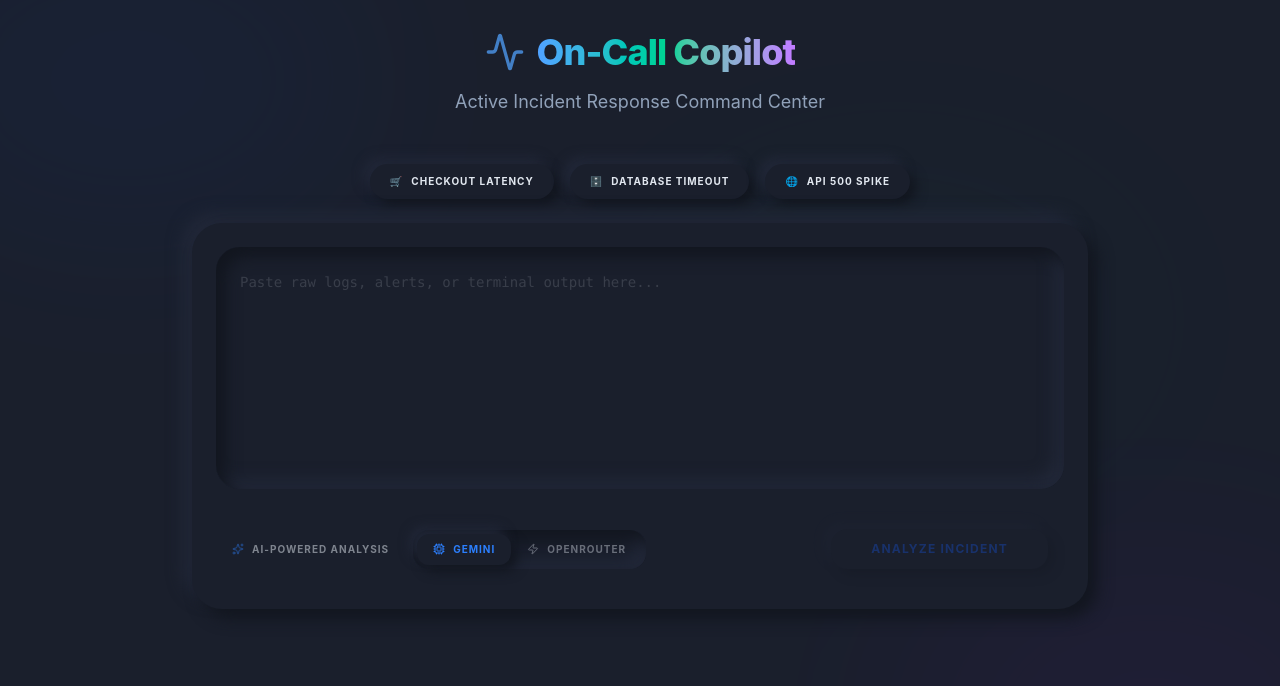
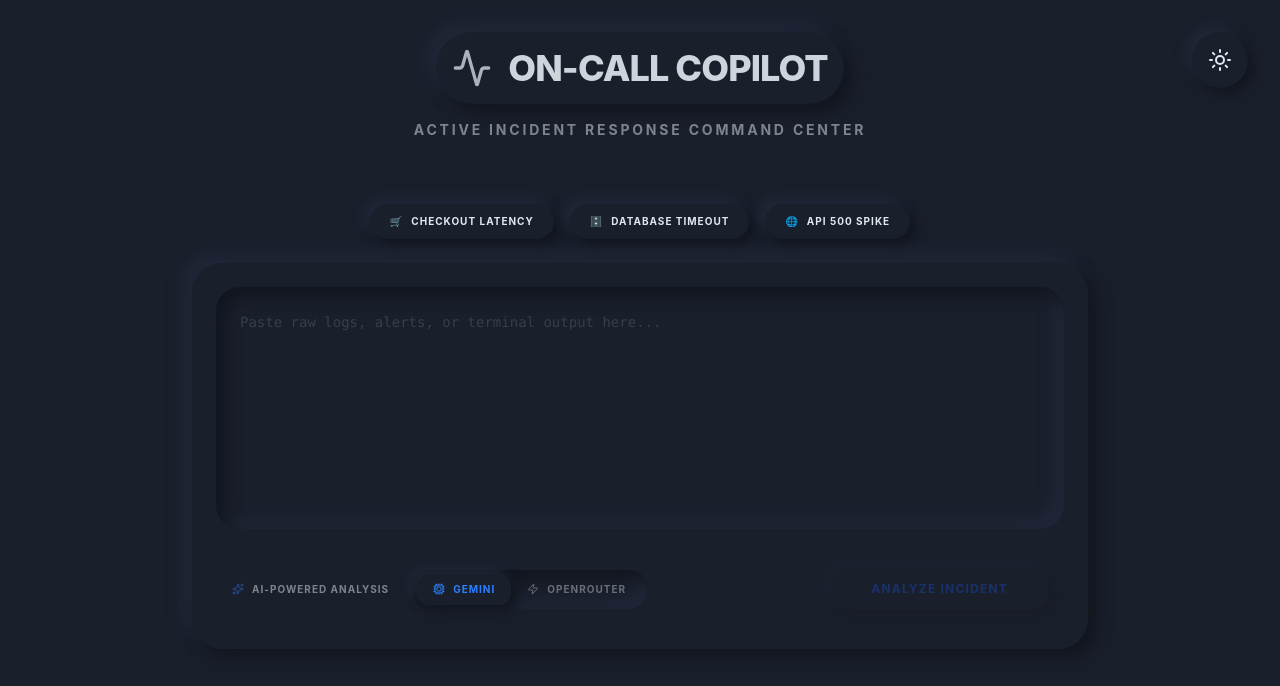
Before and after one commit to QBT-VinayAdiga/on-call-agent, a React (Vite) app in the folder frontend/: page / in a window 1280 px wide. Shown: the top 686 px of the page. Built offline with nearby package versions, Linux system fonts and the light colour scheme.

Commit message:
feat: add ThemeToggle and final neumorphic polish

```diff
--- a/frontend/src/App.tsx
+++ b/frontend/src/App.tsx
@@ -1,6 +1,7 @@
 import { useState, useEffect } from 'react';
 import { MagicBox } from './components/MagicBox';
-import { GlassCard } from './components/GlassCard';
+import { NeuCard } from './components/NeuCard';
+import { ThemeToggle } from './components/ThemeToggle';
 import { useIncidentAnalysis } from './hooks/useIncidentAnalysis';
 import { Activity, LayoutDashboard, MessageSquare, ClipboardList, AlertCircle } from 'lucide-react';
 
@@ -19,20 +20,17 @@ function App() {
 
   return (
     <div className="min-h-screen p-8 relative overflow-hidden transition-colors duration-300">
-      {/* Background Auroras */}
-      <div className="aurora top-[-10%] left-[-10%] bg-blue-600/30" />
-      <div className="aurora bottom-[-10%] right-[-10%] bg-purple-600/30" />
-      <div className="aurora top-[20%] right-[10%] bg-emerald-600/20" />
+      <ThemeToggle theme={theme} onToggle={toggleTheme} />
 
       <div className="max-w-7xl mx-auto relative z-10">
-        <header className="mb-12 flex flex-col items-center">
-          <div className="flex items-center gap-3 mb-4">
-            <Activity className="w-10 h-10 text-blue-400 animate-pulse" />
-            <h1 className="text-4xl font-extrabold tracking-tight bg-clip-text text-transparent bg-gradient-to-r from-blue-400 via-emerald-400 to-purple-400">
+        <header className="mb-16 flex flex-col items-center">
+          <div className="flex items-center gap-4 mb-4 p-4 rounded-full neu-flat">
+            <Activity className="w-10 h-10 text-accent animate-pulse" />
+            <h1 className="text-4xl font-extrabold tracking-tight opacity-90 uppercase">
               On-Call Copilot
             </h1>
           </div>
-          <p className="text-slate-400 text-lg">Active Incident Response Command Center</p>
+          <p className="opacity-50 text-sm font-bold uppercase tracking-[0.2em]">Active Incident Response Command Center</p>
         </header>
 
         <section className="mb-12">
--- /dev/null
+++ b/frontend/src/components/ThemeToggle.tsx
@@ -0,0 +1,11 @@
+import { Sun, Moon } from 'lucide-react';
+
+export const ThemeToggle = ({ theme, onToggle }: { theme: 'light' | 'dark', onToggle: () => void }) => (
+  <button
+    onClick={onToggle}
+    className="fixed top-8 right-8 p-4 rounded-full neu-button text-accent z-50 hover:scale-105 active:scale-95 transition-all"
+    title={theme === 'light' ? 'Switch to Dark Mode' : 'Switch to Light Mode'}
+  >
+    {theme === 'light' ? <Moon className="w-6 h-6" /> : <Sun className="w-6 h-6" />}
+  </button>
+);
--- a/frontend/src/index.css
+++ b/frontend/src/index.css
@@ -46,14 +46,3 @@ body {
   box-shadow: inset 4px 4px 8px var(--shadow-dark), inset -4px -4px 8px var(--shadow-light);
   transform: scale(0.98);
 }
-
-.aurora {
-  position: absolute;
-  width: 40%;
-  height: 40%;
-  filter: blur(100px);
-  opacity: 0.15;
-  z-index: -1;
-  border-radius: 50%;
-  pointer-events: none;
-}
```
